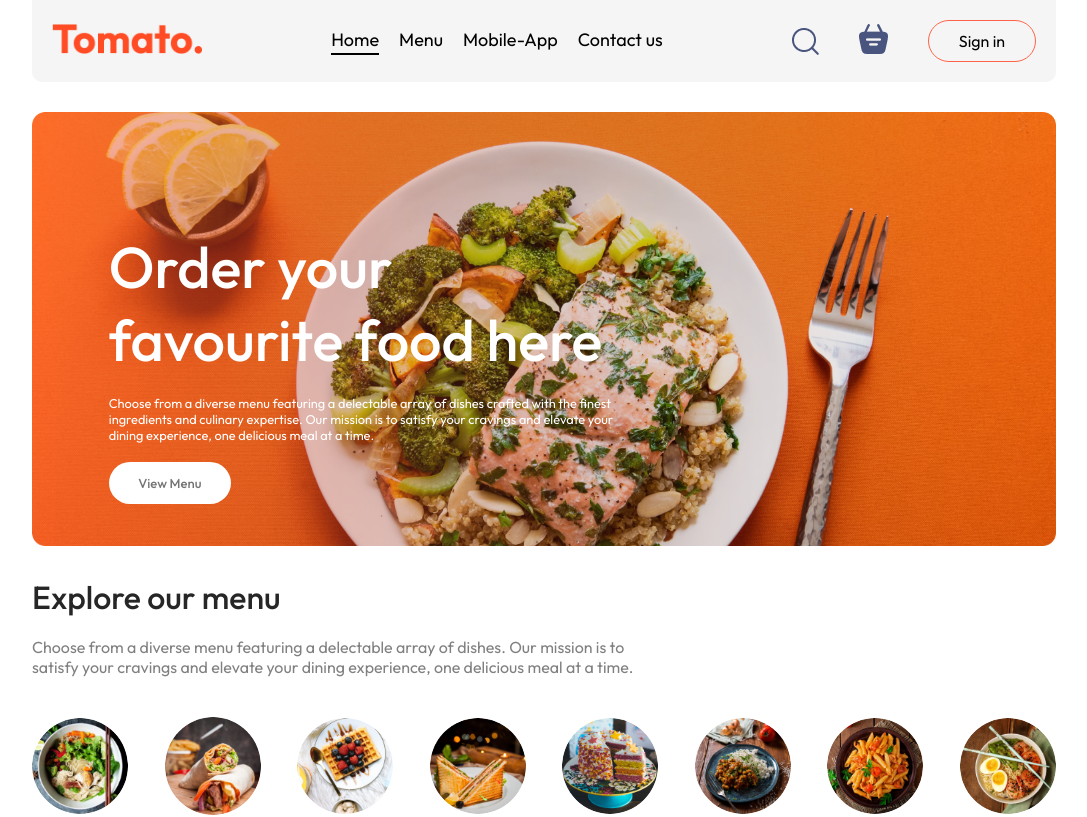
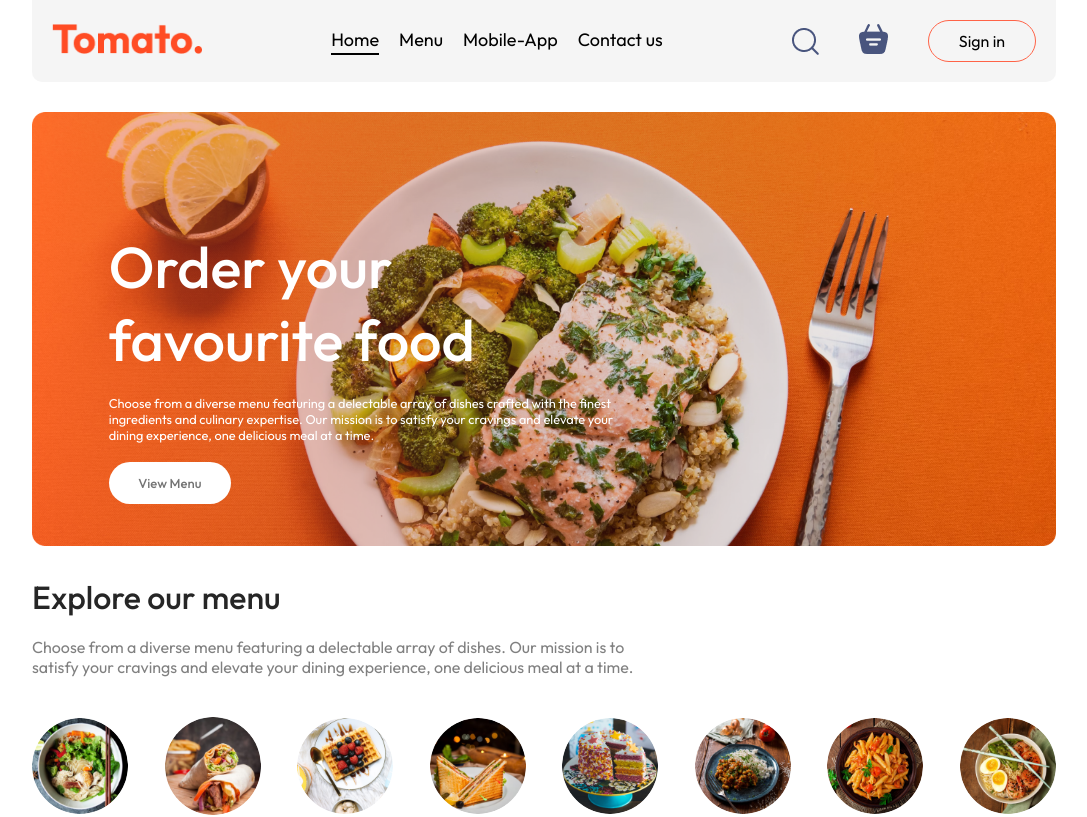
Before and after one commit to digitalamitchoudhary/food-del, a React (Vite) app in the folder frontend/: page / in a window 1280 px wide. Shown: the top 817 px of the page, without its empty margins (96-1183 px from the left). Built offline with nearby package versions, Linux system fonts and the light colour scheme; no server answers.

Commit message:
Update Hero.jsx

```diff
--- a/frontend/src/components/Hero/Hero.jsx
+++ b/frontend/src/components/Hero/Hero.jsx
@@ -8,7 +8,7 @@ function Hero() {
 <div className={styles.hero} id="tab" >
 
 <div className={styles.header_contents}>
-  <h2>Order your favourite food here
+  <h2>Order your favourite food
   </h2>
   <p>Choose from a diverse menu featuring a delectable array of dishes crafted with the finest ingredients and culinary expertise. Our mission is to satisfy your cravings and elevate your dining experience, one delicious meal at a time.
 
```
